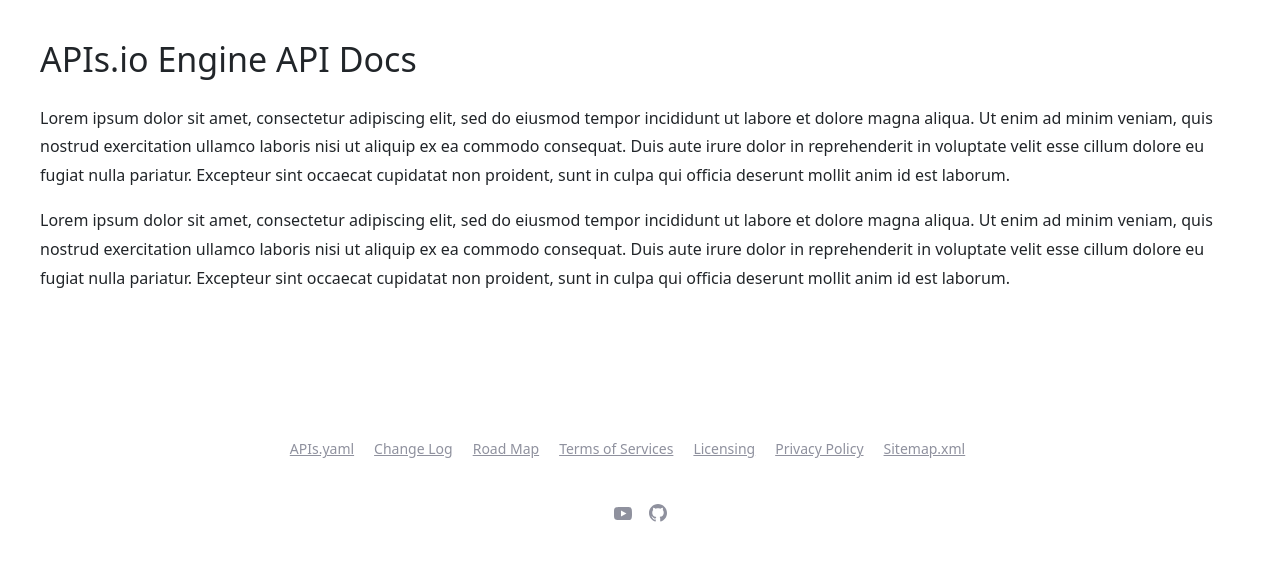
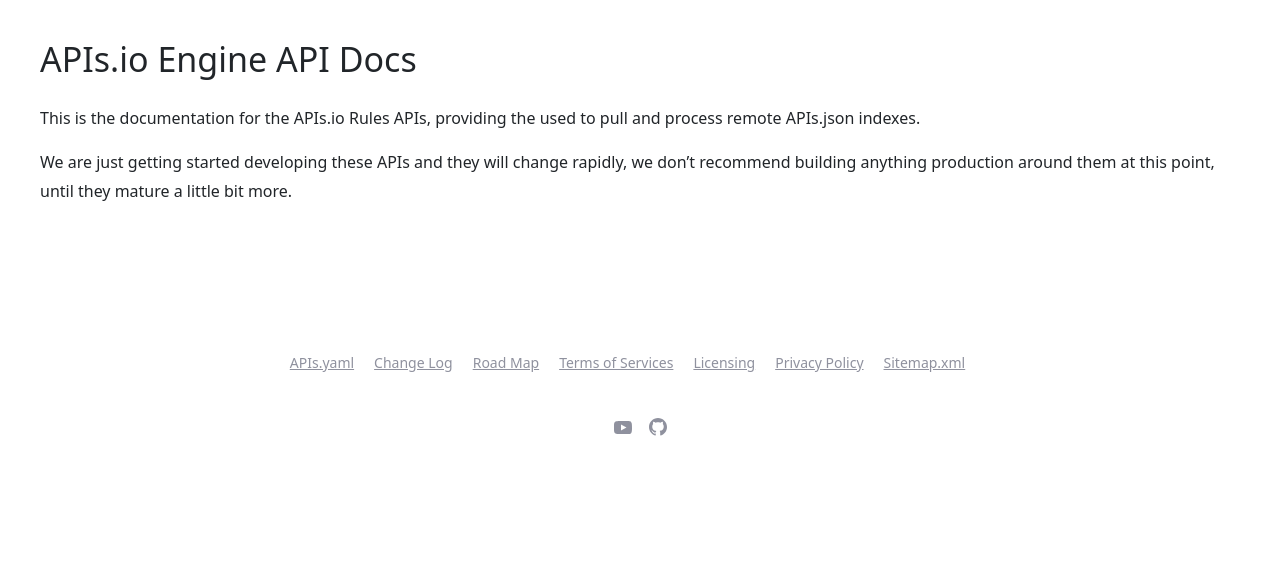
Before and after one commit to api-search/apis-io-engine, a Jekyll site: the page built from index.md, in a window 1280 px wide, cut to the strip 184-745 px from the top of the page. Built offline with Jekyll 4.4.1, drawn with Linux system fonts in a browser that asks for light colours; a script that is not in the unit is left out.

Commit message:
update docs and nav

```diff
--- a/_includes/navbar.html
+++ b/_includes/navbar.html
@@ -3,7 +3,7 @@
         <div class="uk-container">
             <div data-uk-navbar>
                 <div class="uk-navbar-left">
-                    <a class="uk-navbar-item uk-logo uk-visible@m" href="{{ "/" | relative_url }}">{% if site.logo %}<img src="{{ site.logo }}" alt="{{ site.title | escape }}" width="300">{% else %}{{ site.title | escape }}{% endif %}</a>
+                    <a class="uk-navbar-item uk-logo uk-visible@m" href="{{ "/" | relative_url }}">{% if site.logo %}<img src="{{ site.logo }}" alt="{{ site.title | escape }}" style="width: 175px;margin-right: 20px; margin-left: 150px;">{% else %}{{ site.title | escape }}{% endif %}</a>
                     {% if site.data.translation[site.lang].mobile_nav_docs %}
                         <a class="uk-navbar-toggle uk-hidden@m" href="#offcanvas-docs" data-uk-toggle><span data-uk-navbar-toggle-icon></span> <span class="uk-margin-small-left">{{ site.data.translation[site.lang].mobile_nav_docs }}</span></a>
                     {% else %}
--- a/_layouts/post.html
+++ b/_layouts/post.html
@@ -12,7 +12,7 @@ layout: default
                 {% include post-meta.html %}
             </div>
 
-            <div class="article-content link-primary">
+            <div class="article-content">
                 <center><img src="{{ page.image }}" width="90%" align="center" style="padding: 5px;"></center>
                 {{ content }}
                 {% if site.share.post %}
--- a/index.md
+++ b/index.md
@@ -2,7 +2,7 @@
 layout: page
 title: APIs.io Engine API Docs
 ---
-Lorem ipsum dolor sit amet, consectetur adipiscing elit, sed do eiusmod tempor incididunt ut labore et dolore magna aliqua. Ut enim ad minim veniam, quis nostrud exercitation ullamco laboris nisi ut aliquip ex ea commodo consequat. Duis aute irure dolor in reprehenderit in voluptate velit esse cillum dolore eu fugiat nulla pariatur. Excepteur sint occaecat cupidatat non proident, sunt in culpa qui officia deserunt mollit anim id est laborum.
+This is the documentation for the APIs.io Rules APIs, providing the used to pull and process remote APIs.json indexes.
 
 <div id="swagger-ui"></div>
 <style>
@@ -14,4 +14,5 @@ Lorem ipsum dolor sit amet, consectetur adipiscing elit, sed do eiusmod tempor i
         margin: 0px;
     }
 </style>
-Lorem ipsum dolor sit amet, consectetur adipiscing elit, sed do eiusmod tempor incididunt ut labore et dolore magna aliqua. Ut enim ad minim veniam, quis nostrud exercitation ullamco laboris nisi ut aliquip ex ea commodo consequat. Duis aute irure dolor in reprehenderit in voluptate velit esse cillum dolore eu fugiat nulla pariatur. Excepteur sint occaecat cupidatat non proident, sunt in culpa qui officia deserunt mollit anim id est laborum.
+
+We are just getting started developing these APIs and they will change rapidly, we don't recommend building anything production around them at this point, until they mature a little bit more.
```
Also changed, not shown: _includes/authentication.html (added, +72 -0 lines), images/apis-io.jpg (added), images/diagram-1.jpg (added), images/diagram-2.jpg (added), 2 other files.
